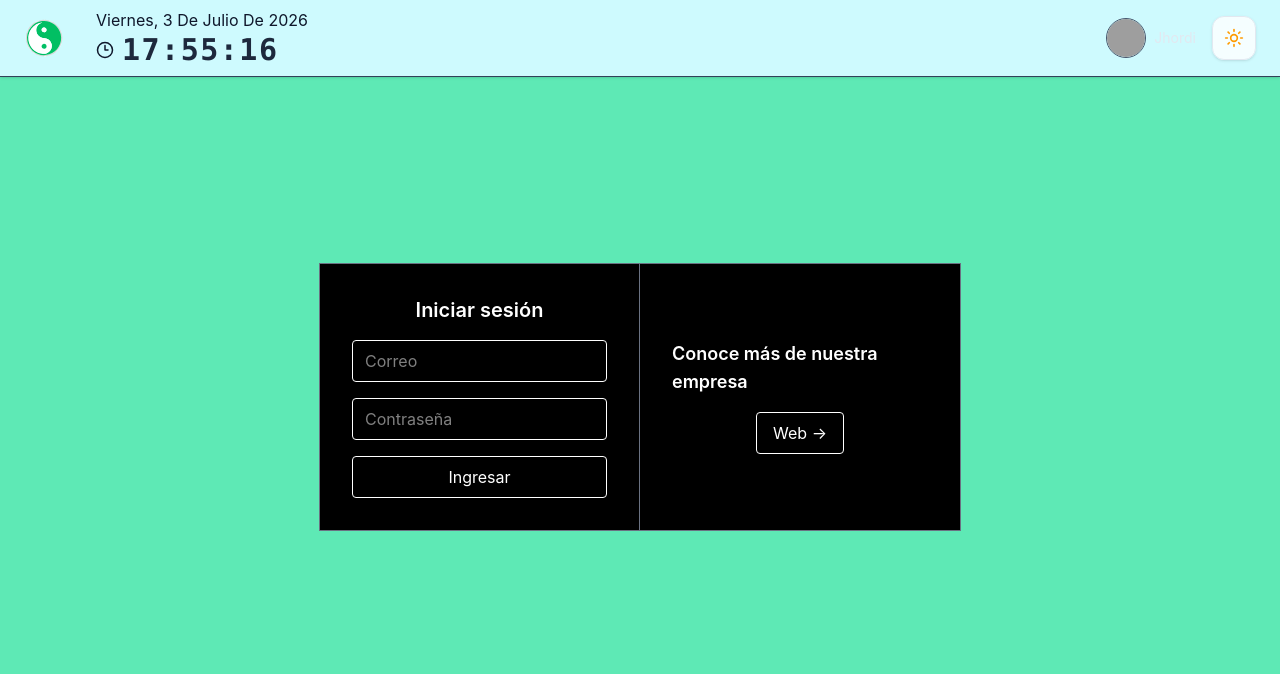
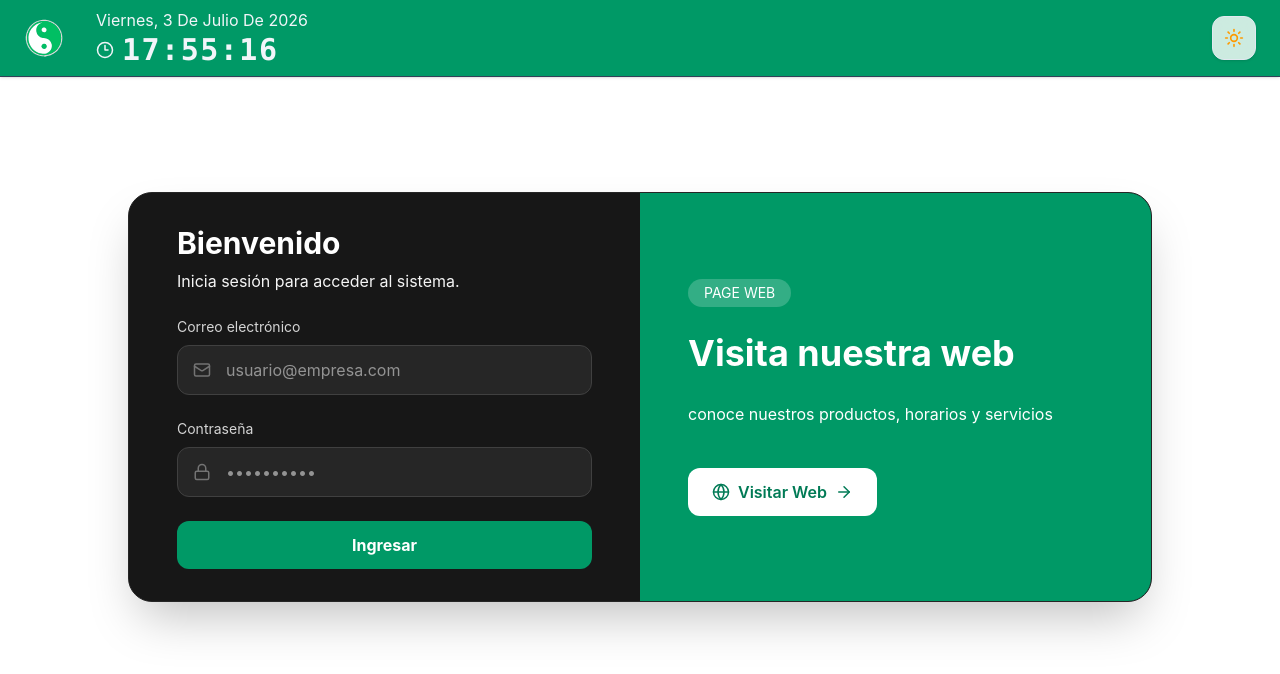
Before and after one commit to Javier-Cs/CedeSys, a React (Vite) app: page / in a window 1280 px wide. Shown: the top 674 px of the page. Built offline with nearby package versions, Linux system fonts and the light colour scheme; grey boxes are pictures that could not be loaded.

Commit message:
instalacion de axios - pnpm add axios - modificacion de interfaz de login

```diff
--- a/package.json
+++ b/package.json
@@ -11,6 +11,7 @@
   },
   "dependencies": {
     "@tailwindcss/vite": "^4.3.2",
+    "axios": "^1.18.1",
     "lucide-react": "^1.24.0",
     "react": "^19.2.7",
     "react-dom": "^19.2.7",
--- a/src/componentes/login/LoginForm.tsx
+++ b/src/componentes/login/LoginForm.tsx
@@ -1,44 +1,80 @@
 import { useState } from "react";
+import { Mail, Lock } from "lucide-react";
 
 export default function LoginForm() {
-  const [email, setEmail] = useState<string>("");
-  const [password, setPassword] = useState<string>("");
+  const [email, setEmail] = useState("");
+  const [password, setPassword] = useState("");
 
   function handleSubmit(e: React.FormEvent<HTMLFormElement>) {
     e.preventDefault();
-    console.log("Login:", { email, password });
+
+    console.log({
+      email,
+      password,
+    });
   }
 
   return (
     <form
       onSubmit={handleSubmit}
-      className="flex flex-col gap-4 p-8 w-80 bg-black dark:bg-emerald-600
-dark:text-white text-white"
+      className="bg-neutral-900 text-white px-12 py-8 flex flex-col justify-center"
     >
-      <h2 className="text-xl font-semibold text-center">Iniciar sesión</h2>
+      <div className="mb-6">
+        <h1 className="text-3xl font-bold">Bienvenido</h1>
+
+        <p className="text-neutral-100 mt-2">
+          Inicia sesión para acceder al sistema.
+        </p>
+      </div>
+
+      <div className="space-y-6">
+        <div>
+          <label className="text-sm text-neutral-300 mb-2 block">
+            Correo electrónico
+          </label>
+
+          <div className="relative">
+            <Mail
+              size={18}
+              className="absolute left-4 top-1/2 -translate-y-1/2 text-neutral-500"
+            />
 
             <input
               type="email"
-        placeholder="Correo"
+              placeholder="usuario@empresa.com"
               value={email}
               onChange={(e) => setEmail(e.target.value)}
-        className="bg-transparent border border-white px-3 py-2 rounded focus:ring-2 focus:ring-white"
+              className="w-full rounded-xl bg-neutral-800 border border-neutral-700 py-3 pl-12 pr-4 outline-none transition-all"/>
+          </div>
+        </div>
+
+        <div>
+          <label className="text-sm text-neutral-300 mb-2 block">
+            Contraseña
+          </label>
+
+          <div className="relative">
+            <Lock
+              size={18}
+              className="absolute left-4 top-1/2 -translate-y-1/2 text-neutral-500"
             />
 
             <input
               type="password"
-        placeholder="Contraseña"
+              placeholder="••••••••••"
               value={password}
               onChange={(e) => setPassword(e.target.value)}
-        className="bg-transparent border border-white px-3 py-2 rounded focus:ring-2 focus:ring-white"
+              className="w-full rounded-xl bg-neutral-800 border border-neutral-700 py-3 pl-12 pr-4 outline-none transition-all"
             />
+          </div>
+        </div>
 
         <button
           type="submit"
-        className="border border-white px-4 py-2 rounded hover:bg-white hover:text-black transition-colors"
-      >
+          className="w-full rounded-xl bg-emerald-600 dark:bg-slate-700/90 hover:bg-slate-500 py-3 font-bold">
           Ingresar
         </button>
+      </div>
     </form>
   );
 }
--- a/src/componentes/login/LoginPromoPanel.tsx
+++ b/src/componentes/login/LoginPromoPanel.tsx
@@ -1,10 +1,47 @@
+import { ArrowRight, Globe } from "lucide-react";
+import {PAGINA_WEB} from "@/constante/linkExternos";
+
 export default function LoginPromoPanel() {
   return (
-    <div className="flex flex-col justify-center items-center p-8 w-80 bg-black text-white">
-      <h2 className="text-lg font-semibold mb-4">Conoce más de nuestra empresa</h2>
-      <button className="border border-white px-4 py-2 rounded hover:bg-white hover:text-black transition-colors">
-        Web →
-      </button>
+    <div
+      className="
+      bg-gradient-to-br
+      bg-emerald-600
+      dark:bg-slate-900/90
+      text-white
+      px-12
+      py-14
+      flex
+      flex-col
+      justify-center
+      "
+    >
+
+      <div className="relative z-10">
+
+        <span className="inline-flex rounded-full bg-white/20 px-4 py-1 text-sm">
+          PAGE WEB
+        </span>
+
+        <h2 className="mt-6 text-4xl font-bold leading-tight">
+          Visita nuestra web
+        </h2>
+
+        <p className="mt-6 text-white leading-7">
+          conoce nuestros productos, horarios y servicios
+        </p>
+
+        <a href={PAGINA_WEB} target="blank">
+          <button
+            className="mt-10 inline-flex items-center gap-2 rounded-xl bg-white px-6 py-3 font-semibold text-emerald-700 transition-all hover:scale-105">
+            <Globe size={18} />
+              Visitar Web
+            <ArrowRight size={18} />
+          </button>
+        </a>
+
+      </div>
+
     </div>
   );
 }
--- /dev/null
+++ b/src/constante/linkExternos.ts
@@ -0,0 +1 @@
+export const PAGINA_WEB = "https://legumfrutsa.com/";
--- a/src/contenedores/LoginContainer.tsx
+++ b/src/contenedores/LoginContainer.tsx
@@ -1,13 +1,15 @@
 import LoginForm from "@/componentes/login/LoginForm";
-import LoginPromoPanel from "@/componentes/login/LoginPromoPanel"
+import LoginPromoPanel from "@/componentes/login/LoginPromoPanel";
 
-export default function LoginContainer(){
-    return (
-        <div className="flex justify-center items-center min-h-[80vh]">
-        <div className="flex border border-gray-500 divide-x divide-gray-500">
-            <LoginForm />
-            <LoginPromoPanel />
+export default function LoginContainer() {
+  return (
+    <div className="to-black flex items-center justify-center px-6 min-h-[80vh]">
+      <div className="w-full max-w-5xl overflow-hidden rounded-3xl border border-neutral-800 bg-neutral-900 shadow-2xl">
+        <div className="grid md:grid-cols-2">
+          <LoginForm />
+          <LoginPromoPanel />
         </div>
-        </div>
-    );
+      </div>
+    </div>
+  );
 }
--- a/src/contenedores/NavbarContainer.tsx
+++ b/src/contenedores/NavbarContainer.tsx
@@ -4,7 +4,7 @@ import ThemeToggle from "@/utils/ThemeToggle";
 export default function NavbarContainer(){
 
     return(
-        <nav className="flex items-center justify-between w-full px-6 py-2 bg-cyan-100 dark:bg-slate-900/90 backdrop-blur-md border-b border-slate-700 shadow-sm">
+        <nav className="flex items-center justify-between w-full px-6 py-2 bg-emerald-600 dark:bg-slate-900/90 backdrop-blur-md border-b border-slate-700 shadow-sm">
             {/* Logo */}
             <div className="flex items-center gap-3">
                 <img src="/favicon.svg" alt="Logo" className="h-10 w-auto" />
@@ -17,6 +17,7 @@ export default function NavbarContainer(){
 
             {/* Usuario + Tema */}
             <div className="flex items-center gap-4">
+                {/* Usuario + Tema
                 <div className="flex items-center gap-2">
                 <img
                     src="/avatar.png"
@@ -24,7 +25,7 @@ export default function NavbarContainer(){
                     className="h-10 w-10 rounded-full border border-slate-600"
                 />
                 <span className="text-sm text-slate-200">Jhordi</span>
-                </div>
+                </div>*/}
 
                 {/* aqui se define el tema, por defecto toma el tema del systema*/}
                 <ThemeToggle />
--- a/src/pages/LoginPage.tsx
+++ b/src/pages/LoginPage.tsx
@@ -3,7 +3,7 @@ import LoginContainer from "@/contenedores/LoginContainer";
 
 export default function LoginPage() {
   return (
-    <div className="min-h-screen dark:bg-black bg-emerald-300 dark:text-white text-white relative">
+    <div className="min-h-screen dark:bg-black bg-white dark:text-white text-white relative">
       <NavbarContainer/>
       <LoginContainer />
     </div>
--- /dev/null
+++ b/src/services/api.ts
@@ -0,0 +1,11 @@
+import axios from "axios";
+
+export const api = axios.create({
+    baseURL : import.meta.env.VITE_API_URL,
+
+    withCredentials: true,
+
+    headers: {
+        "Content-Type": "application/json",
+    },
+});
--- a/src/utils/HeaderInfoH.tsx
+++ b/src/utils/HeaderInfoH.tsx
@@ -24,21 +24,21 @@ export default function HeaderInfo() {
   }).format(dateTime);
 
   return (
-    <div className="flex items-center  bg-cyan-100 dark:bg-slate-900/60 backdrop-blur-md px-5 ">
+    <div className="flex items-center  bg-emerald-600 dark:bg-slate-900/60 backdrop-blur-md px-5 ">
 
 
       <div className="flex flex-col">
-        <span className="capitalize text-1xl text-slate-900 dark:text-slate-200">
+        <span className="capitalize text-1xl text-slate-100 dark:text-slate-200">
           {date}
         </span>
 
         <div className="flex items-center gap-2">
           <Clock3
             size={18}
-            className="text-slate-900 dark:text-slate-500"
+            className="text-slate-100 dark:text-slate-100"
           />
 
-          <span className="font-mono text-3xl font-bold tracking-wider text-slate-800 dark:text-white">
+          <span className="font-mono text-3xl font-bold tracking-wider text-slate-100 dark:text-white">
             {time}
           </span>
         </div>
```
Also changed, not shown: src/provider/AuthProvider.tsx (added), 2 other files (tests, documents, lock files or other folders). Lines whose indentation alone changed are shown as unchanged.
